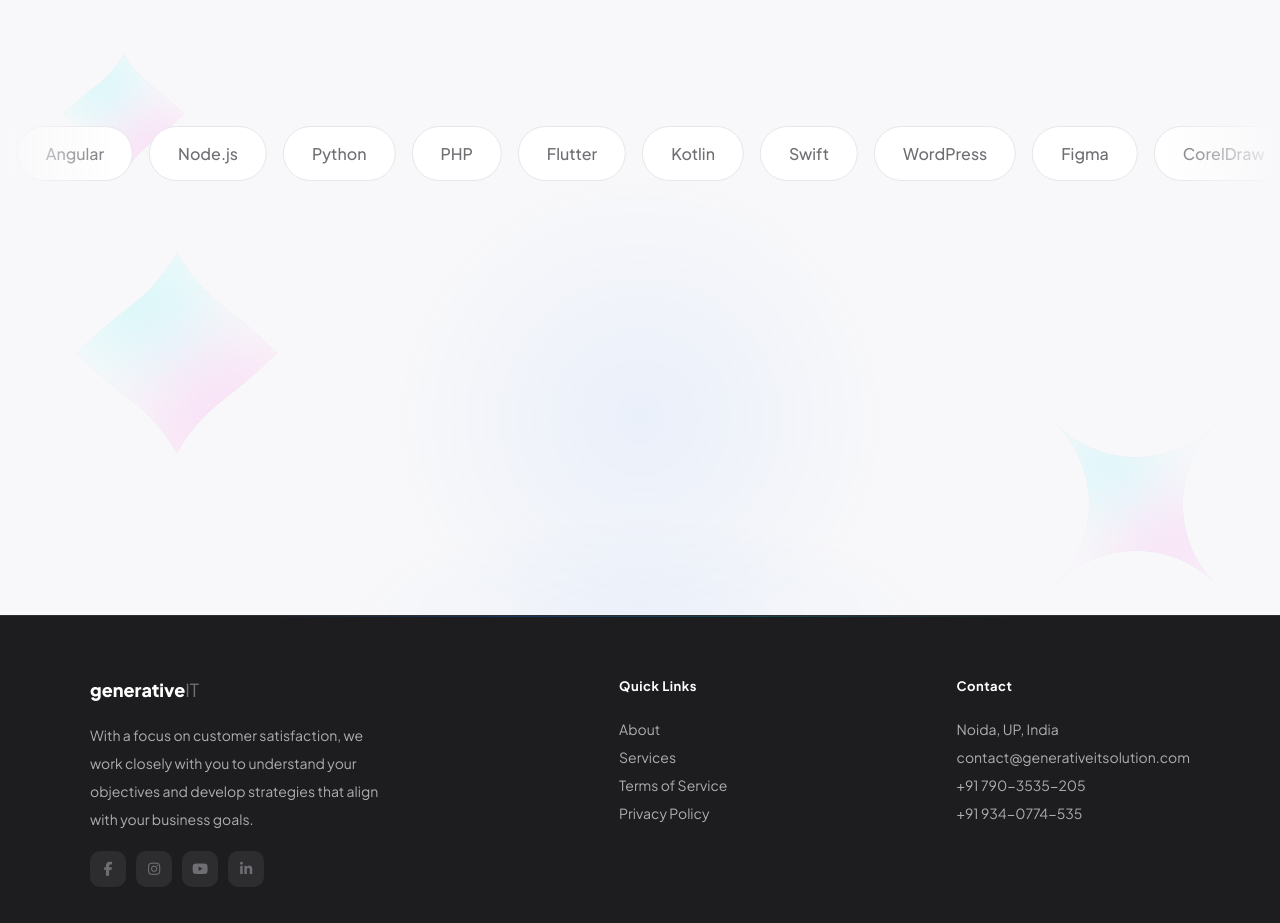
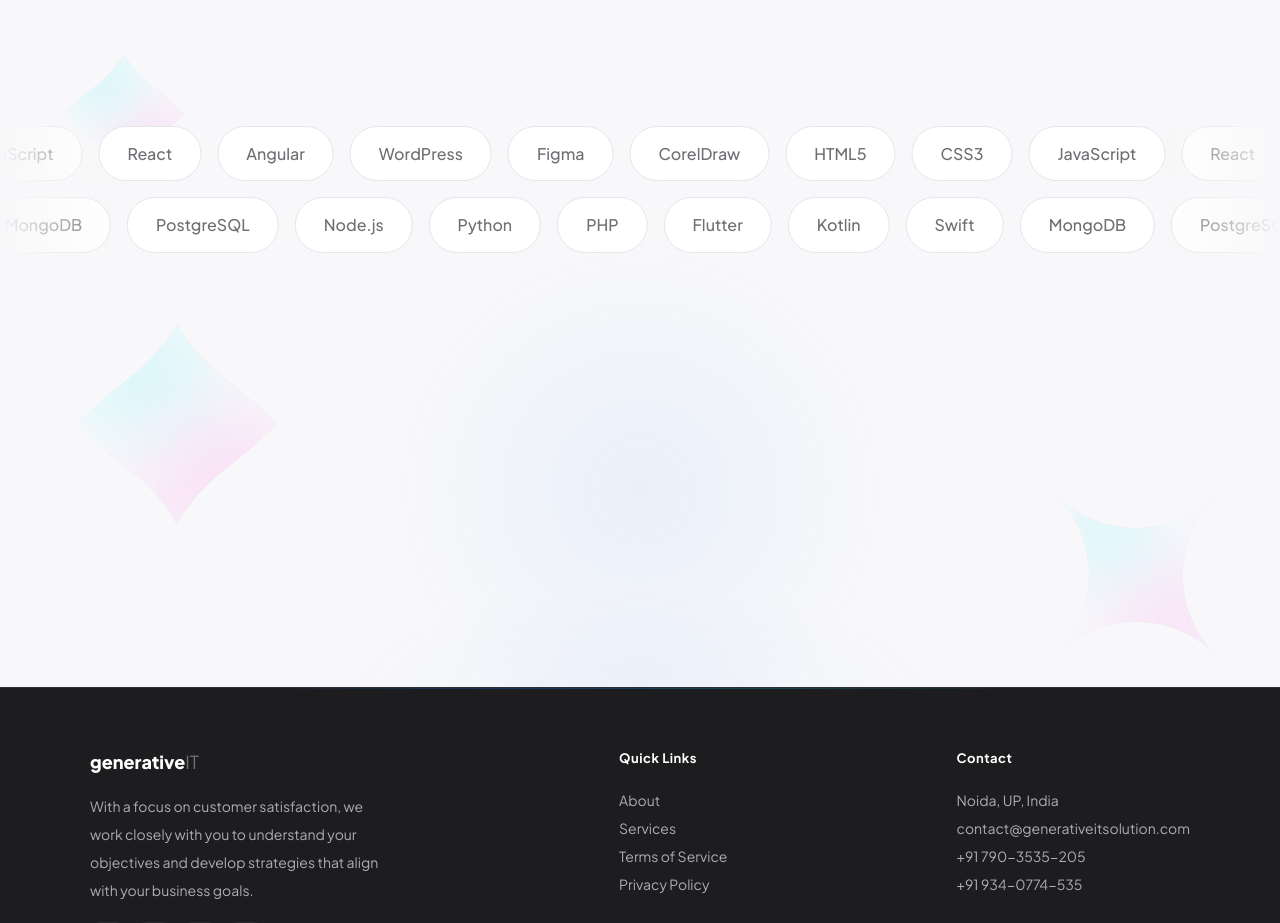
Before and after one commit to voxmastery/generative_it, an Angular app: page / in a window 1280 px wide. Shown: the part 8540-9463 px from the top of the page. Built offline with nearby package versions, Linux system fonts and the light colour scheme.

Commit message:
feat: dual-direction tech stack marquee — row 1 scrolls left (frontend), row 2 scrolls right (backend)

```diff
--- a/src/app/pages/home/home.component.css
+++ b/src/app/pages/home/home.component.css
@@ -751,6 +751,9 @@
 }
 .tech-marquee-wrap {
   position: relative;
+  margin-top: 16px;
+}
+.tech-marquee-wrap:first-of-type {
   margin-top: 24px;
 }
 /* Fade edges */
@@ -792,9 +795,18 @@
   transform: translateY(-2px);
   box-shadow: 0 6px 20px rgba(14, 111, 255, 0.15);
 }
+.tech-marquee-reverse {
+  animation: techScrollReverse 25s linear infinite;
+}
+.tech-marquee-reverse:hover { animation-play-state: paused; }
+
 @keyframes techScroll {
   0% { transform: translateX(0); }
   100% { transform: translateX(-50%); }
+}
+@keyframes techScrollReverse {
+  0% { transform: translateX(-50%); }
+  100% { transform: translateX(0); }
 }
 
 /* ====== CTA ====== */
--- a/src/app/pages/home/home.component.html
+++ b/src/app/pages/home/home.component.html
@@ -282,10 +282,12 @@
   </div>
 </section>
 
-<!-- ============ SECTION 6: TECH STACK — Infinite Marquee ============ -->
+<!-- ============ SECTION 6: TECH STACK — Dual Marquee ============ -->
 <section class="tech-section" style="position:relative;">
   <img class="coolshape cs-tech-1" src="/assets/shapes/coolshape-diamond.svg" alt="" aria-hidden="true">
   <p class="section-label">OUR TECHNOLOGY STACK</p>
+
+  <!-- Row 1: Frontend & Design → scrolls left -->
   <div class="tech-marquee-wrap">
     <div class="tech-marquee">
       <span class="tech-pill">HTML5</span>
@@ -293,30 +295,41 @@
       <span class="tech-pill">JavaScript</span>
       <span class="tech-pill">React</span>
       <span class="tech-pill">Angular</span>
+      <span class="tech-pill">WordPress</span>
+      <span class="tech-pill">Figma</span>
+      <span class="tech-pill">CorelDraw</span>
+      <!-- Duplicate -->
+      <span class="tech-pill">HTML5</span>
+      <span class="tech-pill">CSS3</span>
+      <span class="tech-pill">JavaScript</span>
+      <span class="tech-pill">React</span>
+      <span class="tech-pill">Angular</span>
+      <span class="tech-pill">WordPress</span>
+      <span class="tech-pill">Figma</span>
+      <span class="tech-pill">CorelDraw</span>
+    </div>
+  </div>
+
+  <!-- Row 2: Backend & Mobile → scrolls right -->
+  <div class="tech-marquee-wrap">
+    <div class="tech-marquee tech-marquee-reverse">
       <span class="tech-pill">Node.js</span>
       <span class="tech-pill">Python</span>
       <span class="tech-pill">PHP</span>
       <span class="tech-pill">Flutter</span>
       <span class="tech-pill">Kotlin</span>
       <span class="tech-pill">Swift</span>
-      <span class="tech-pill">WordPress</span>
-      <span class="tech-pill">Figma</span>
-      <span class="tech-pill">CorelDraw</span>
-      <!-- Duplicate for seamless loop -->
-      <span class="tech-pill">HTML5</span>
-      <span class="tech-pill">CSS3</span>
-      <span class="tech-pill">JavaScript</span>
-      <span class="tech-pill">React</span>
-      <span class="tech-pill">Angular</span>
+      <span class="tech-pill">MongoDB</span>
+      <span class="tech-pill">PostgreSQL</span>
+      <!-- Duplicate -->
       <span class="tech-pill">Node.js</span>
       <span class="tech-pill">Python</span>
       <span class="tech-pill">PHP</span>
       <span class="tech-pill">Flutter</span>
       <span class="tech-pill">Kotlin</span>
       <span class="tech-pill">Swift</span>
-      <span class="tech-pill">WordPress</span>
-      <span class="tech-pill">Figma</span>
-      <span class="tech-pill">CorelDraw</span>
+      <span class="tech-pill">MongoDB</span>
+      <span class="tech-pill">PostgreSQL</span>
     </div>
   </div>
 </section>
```
